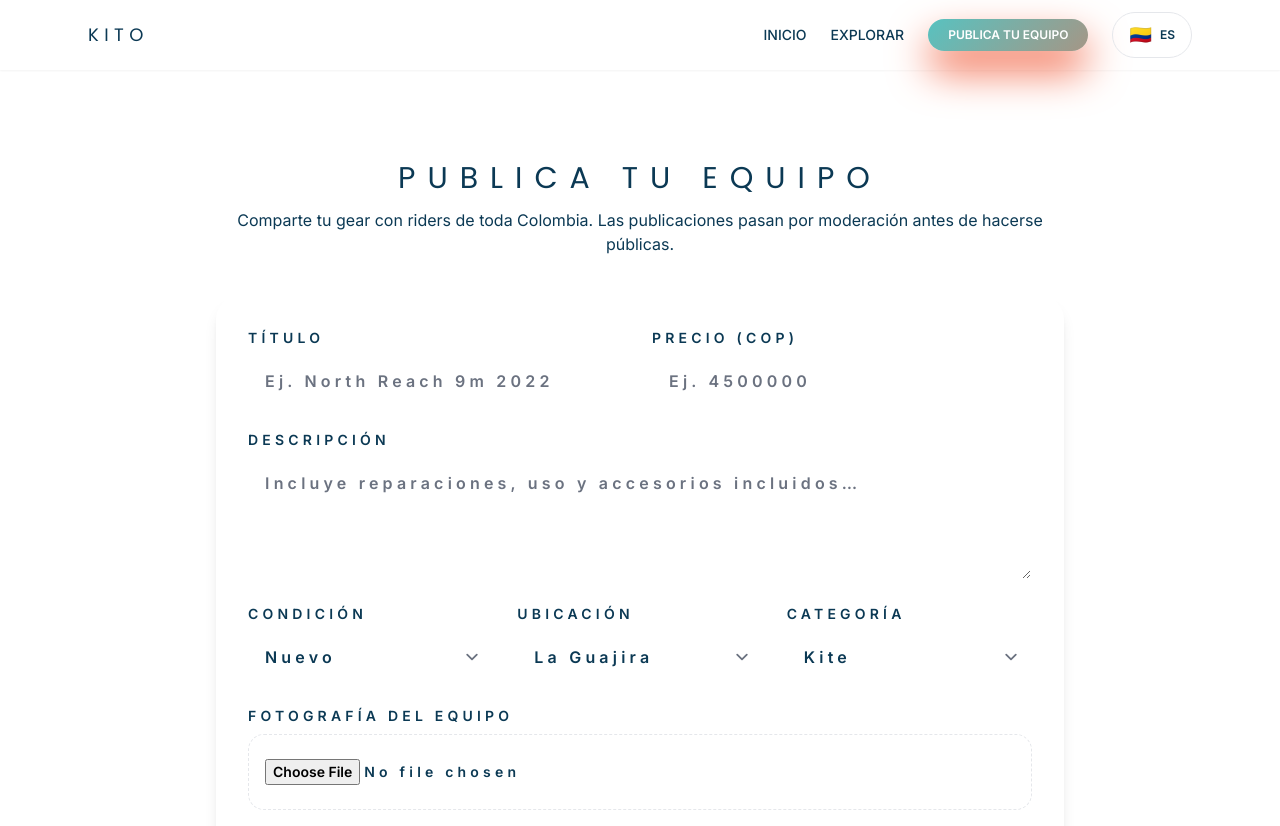
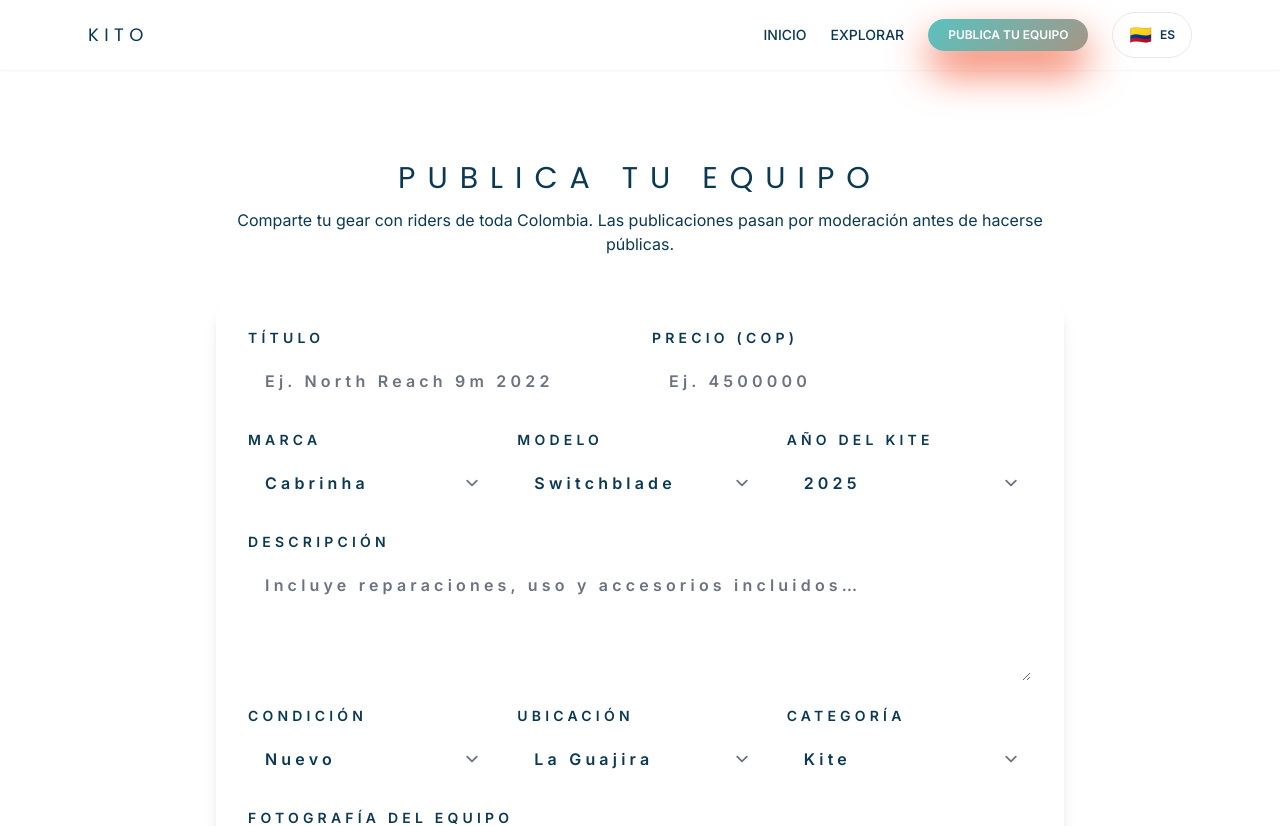
Before and after one commit to ngonzalez2/kito, a Next.js app: page /sell in a window 1280 px wide. Shown: the top 826 px of the page. Built offline with nearby package versions, Linux system fonts and the light colour scheme.

Commit message:
Add kite brand metadata and image compression to sell form

```diff
--- a/app/api/listings/route.js
+++ b/app/api/listings/route.js
@@ -30,6 +30,19 @@ function validateListingPayload(payload) {
   }
   if (!payload.category) {
     errors.push('Category is required.');
+  }
+  if (!payload.brand) {
+    errors.push('Brand is required.');
+  }
+  if (!payload.model) {
+    errors.push('Model is required.');
+  }
+  if (
+    payload.year === undefined ||
+    payload.year === null ||
+    Number.isNaN(Number(payload.year))
+  ) {
+    errors.push('Year must be a valid number.');
   }
   if (!payload.imageUrl) {
     errors.push('Image URL is required.');
@@ -74,6 +87,9 @@ export async function POST(request) {
       condition: payload.condition,
       location: payload.location,
       category: payload.category,
+      brand: payload.brand,
+      model: payload.model,
+      year: Number(payload.year),
       imageUrl: payload.imageUrl,
     });
 
--- a/components/listings/SellForm.jsx
+++ b/components/listings/SellForm.jsx
@@ -6,6 +6,112 @@ import useTranslations from '@/hooks/useTranslations';
 const CONDITIONS = ['new', 'excellent', 'good', 'used'];
 const LOCATIONS = ['La Guajira', 'Barranquilla', 'Cartagena', 'Medellín', 'Bogotá'];
 const CATEGORIES = ['kite', 'board', 'accessories'];
+const KITE_BRANDS = [
+  { name: 'Cabrinha', models: ['Switchblade', 'Moto X', 'Drifter', 'Contra', 'FX2'] },
+  { name: 'Duotone', models: ['Evo', 'Rebel', 'Dice', 'Neo', 'Juice'] },
+  { name: 'North', models: ['Reach', 'Orbit', 'Pulse', 'Carve', 'Code Zero'] },
+  { name: 'Slingshot', models: ['Machine', 'Rally', 'RPM', 'Ghost', 'Raptor'] },
+  { name: 'Naish', models: ['Pivot', 'Slash', 'Triad', 'Dash', 'Ride'] },
+  { name: 'F-One', models: ['Bandit', 'Trigger', 'WTF!?', 'Breeze', 'Bullit'] },
+  { name: 'Core', models: ['XR', 'GTS', 'Nexus', 'Impact', 'Section'] },
+  { name: 'Airush', models: ['Lithium', 'Union', 'Razor', 'Lift', 'Ultra'] },
+  { name: 'Eleveight', models: ['RS', 'FS', 'OS', 'XS', 'PS'] },
+  { name: 'Ozone', models: ['Reo', 'Enduro', 'Edge', 'Catalyst', 'Alpha'] },
+  { name: 'Ocean Rodeo', models: ['Roam', 'Crave', 'Rise', 'Flite', 'Prodigy'] },
+  { name: 'Liquid Force', models: ['NV', 'Solo', 'P1', 'Wow', 'Vortex'] },
+];
+const CURRENT_YEAR = new Date().getFullYear();
+const YEAR_OPTIONS = Array.from({ length: 16 }, (_, index) => String(CURRENT_YEAR - index));
+const MAX_UPLOAD_SIZE = 5 * 1024 * 1024;
+const MAX_CANVAS_DIMENSION = 1800;
+
+const loadImage = (file) =>
+  new Promise((resolve, reject) => {
+    const objectUrl = URL.createObjectURL(file);
+    const image = new Image();
+    image.onload = () => {
+      URL.revokeObjectURL(objectUrl);
+      resolve(image);
+    };
+    image.onerror = (error) => {
+      URL.revokeObjectURL(objectUrl);
+      reject(error);
+    };
+    image.src = objectUrl;
+  });
+
+const canvasToBlob = (canvas, quality) =>
+  new Promise((resolve, reject) => {
+    canvas.toBlob(
+      (blob) => {
+        if (!blob) {
+          reject(new Error('Canvas compression failed.'));
+          return;
+        }
+        resolve(blob);
+      },
+      'image/jpeg',
+      quality
+    );
+  });
+
+async function compressImageFile(file, maxSizeBytes = MAX_UPLOAD_SIZE) {
+  if (typeof window === 'undefined' || !(file instanceof File)) {
+    return file;
+  }
+
+  if (file.size <= maxSizeBytes) {
+    return file;
+  }
+
+  try {
+    const image = await loadImage(file);
+    const canvas = document.createElement('canvas');
+    const context = canvas.getContext('2d', { alpha: false });
+
+    let { width, height } = image;
+    const largestSide = Math.max(width, height);
+
+    if (largestSide > MAX_CANVAS_DIMENSION) {
+      const scale = MAX_CANVAS_DIMENSION / largestSide;
+      width = Math.round(width * scale);
+      height = Math.round(height * scale);
+    }
+
+    canvas.width = width;
+    canvas.height = height;
+    context.drawImage(image, 0, 0, width, height);
+
+    let quality = 0.9;
+    let blob = await canvasToBlob(canvas, quality);
+
+    while (blob.size > maxSizeBytes && quality > 0.5) {
+      quality = Math.max(quality - 0.1, 0.5);
+      blob = await canvasToBlob(canvas, quality);
+    }
+
+    while (blob.size > maxSizeBytes && (width > 640 || height > 640)) {
+      width = Math.round(width * 0.85);
+      height = Math.round(height * 0.85);
+      canvas.width = width;
+      canvas.height = height;
+      context.drawImage(image, 0, 0, width, height);
+      blob = await canvasToBlob(canvas, quality);
+    }
+
+    if (blob.size > maxSizeBytes) {
+      return file;
+    }
+
+    return new File([blob], file.name.replace(/\.(png|webp)$/i, '.jpg'), {
+      type: 'image/jpeg',
+      lastModified: Date.now(),
+    });
+  } catch (error) {
+    console.warn('Failed to compress image file', error);
+    return file;
+  }
+}
 
 const parseResponsePayload = async (response) => {
   const contentType = response.headers.get('content-type') || '';
@@ -35,6 +141,9 @@ export default function SellForm() {
     condition: CONDITIONS[0],
     location: LOCATIONS[0],
     category: CATEGORIES[0],
+    brand: KITE_BRANDS[0]?.name ?? '',
+    model: KITE_BRANDS[0]?.models[0] ?? '',
+    year: YEAR_OPTIONS[0],
   });
   const [imageFile, setImageFile] = useState(null);
   const [imagePreview, setImagePreview] = useState('');
@@ -65,9 +174,17 @@ export default function SellForm() {
       condition: CONDITIONS[0],
       location: LOCATIONS[0],
       category: CATEGORIES[0],
+      brand: KITE_BRANDS[0]?.name ?? '',
+      model: KITE_BRANDS[0]?.models[0] ?? '',
+      year: YEAR_OPTIONS[0],
     });
     setImageFile(null);
-    setImagePreview('');
+    setImagePreview((prev) => {
+      if (prev) {
+        URL.revokeObjectURL(prev);
+      }
+      return '';
+    });
   };
 
   const savePendingListing = (listing) => {
@@ -81,23 +198,95 @@ export default function SellForm() {
 
   const handleInputChange = (event) => {
     const { name, value } = event.target;
+    if (name === 'brand') {
+      const selectedBrand = KITE_BRANDS.find((option) => option.name === value);
+      setFormState((prev) => ({
+        ...prev,
+        brand: value,
+        model: selectedBrand?.models[0] ?? '',
+      }));
+      return;
+    }
+
     setFormState((prev) => ({ ...prev, [name]: value }));
   };
 
-  const handleFileChange = (event) => {
-    const file = event.target.files?.[0];
-    setImageFile(file || null);
-    if (file) {
-      const previewUrl = URL.createObjectURL(file);
-      setImagePreview(previewUrl);
-    } else {
-      setImagePreview('');
+  const availableModels = useMemo(() => {
+    const selectedBrand = KITE_BRANDS.find((option) => option.name === formState.brand);
+    return selectedBrand?.models ?? [];
+  }, [formState.brand]);
+
+  useEffect(() => {
+    return () => {
+      if (imagePreview) {
+        URL.revokeObjectURL(imagePreview);
+      }
+    };
+  }, [imagePreview]);
+
+  const handleFileChange = async (event) => {
+    const input = event.target;
+    const file = input.files?.[0];
+
+    if (!file) {
+      setImageFile(null);
+      setImagePreview((prev) => {
+        if (prev) {
+          URL.revokeObjectURL(prev);
+        }
+        return '';
+      });
+      return;
+    }
+
+    try {
+      const compressedFile = await compressImageFile(file, MAX_UPLOAD_SIZE);
+
+      if (compressedFile.size > MAX_UPLOAD_SIZE) {
+        setImageFile(null);
+        setImagePreview((prev) => {
+          if (prev) {
+            URL.revokeObjectURL(prev);
+          }
+          return '';
+        });
+        setStatus('error');
+        setMessage(sell.errors.imageTooLarge);
+        input.value = '';
+        return;
+      }
+
+      setImageFile(compressedFile);
+      setImagePreview((prev) => {
+        if (prev) {
+          URL.revokeObjectURL(prev);
+        }
+        return URL.createObjectURL(compressedFile);
+      });
+      setStatus('idle');
+      setMessage('');
+    } catch (error) {
+      console.error('Failed to process selected image', error);
+      setImageFile(null);
+      setImagePreview((prev) => {
+        if (prev) {
+          URL.revokeObjectURL(prev);
+        }
+        return '';
+      });
+      setStatus('error');
+      setMessage(sell.errors.imageProcessing);
+      input.value = '';
     }
   };
 
   const uploadImage = async () => {
     if (!imageFile) {
       throw new Error(sell.errors.imageRequired);
+    }
+
+    if (imageFile.size > MAX_UPLOAD_SIZE) {
+      throw new Error(sell.errors.imageTooLarge);
     }
     const formData = new FormData();
     formData.append('file', imageFile);
@@ -138,6 +327,9 @@ export default function SellForm() {
           condition: formState.condition,
           location: formState.location,
           category: formState.category,
+          brand: formState.brand,
+          model: formState.model,
+          year: Number(formState.year),
           imageUrl,
         }),
       });
@@ -211,6 +403,53 @@ export default function SellForm() {
                 className="rounded-2xl border border-transparent bg-white/80 px-4 py-3 text-base text-deep-blue focus:border-coral focus:outline-none focus:ring-2 focus:ring-coral/30"
                 placeholder={sell.placeholders.price}
               />
+            </label>
+          </div>
+          <div className="grid gap-6 md:grid-cols-3">
+            <label className="flex flex-col gap-2 text-sm font-semibold uppercase tracking-[0.3em] text-deep-blue">
+              {sell.fields.brand}
+              <select
+                name="brand"
+                value={formState.brand}
+                onChange={handleInputChange}
+                className="rounded-2xl border border-transparent bg-white/80 px-4 py-3 text-base text-deep-blue focus:border-coral focus:outline-none focus:ring-2 focus:ring-coral/30"
+              >
+                {KITE_BRANDS.map((option) => (
+                  <option key={option.name} value={option.name}>
+                    {option.name}
+                  </option>
+                ))}
+              </select>
+            </label>
+            <label className="flex flex-col gap-2 text-sm font-semibold uppercase tracking-[0.3em] text-deep-blue">
+              {sell.fields.model}
+              <select
+                name="model"
+                value={formState.model}
+                onChange={handleInputChange}
+                className="rounded-2xl border border-transparent bg-white/80 px-4 py-3 text-base text-deep-blue focus:border-coral focus:outline-none focus:ring-2 focus:ring-coral/30"
+              >
+                {availableModels.map((model) => (
+                  <option key={model} value={model}>
+                    {model}
+                  </option>
+                ))}
+              </select>
+            </label>
+            <label className="flex flex-col gap-2 text-sm font-semibold uppercase tracking-[0.3em] text-deep-blue">
+              {sell.fields.year}
+              <select
+                name="year"
+                value={formState.year}
+                onChange={handleInputChange}
+                className="rounded-2xl border border-transparent bg-white/80 px-4 py-3 text-base text-deep-blue focus:border-coral focus:outline-none focus:ring-2 focus:ring-coral/30"
+              >
+                {YEAR_OPTIONS.map((year) => (
+                  <option key={year} value={year}>
+                    {year}
+                  </option>
+                ))}
+              </select>
             </label>
           </div>
           <label className="flex flex-col gap-2 text-sm font-semibold uppercase tracking-[0.3em] text-deep-blue">
--- a/i18n/translations.js
+++ b/i18n/translations.js
@@ -128,6 +128,9 @@ const translations = {
         condition: 'Condición',
         location: 'Ubicación',
         category: 'Categoría',
+        brand: 'Marca',
+        model: 'Modelo',
+        year: 'Año del kite',
         image: 'Fotografía del equipo',
       },
       placeholders: {
@@ -156,6 +159,8 @@ const translations = {
         imageRequired: 'Agrega al menos una imagen.',
         uploadFailed: 'No se pudo cargar la imagen.',
         submitFailed: 'No se pudo crear la publicación. Intenta de nuevo.',
+        imageTooLarge: 'Reduce el archivo a 5MB o menos.',
+        imageProcessing: 'No pudimos procesar la imagen. Intenta con otro archivo.',
       },
     },
     footer: {
@@ -314,6 +319,9 @@ const translations = {
         condition: 'Condition',
         location: 'Location',
         category: 'Category',
+        brand: 'Brand',
+        model: 'Model',
+        year: 'Year',
         image: 'Gear photo',
       },
       placeholders: {
@@ -342,6 +350,8 @@ const translations = {
         imageRequired: 'Please add an image.',
         uploadFailed: 'Image upload failed.',
         submitFailed: 'We could not create the listing. Try again.',
+        imageTooLarge: 'Image must be 5MB or smaller.',
+        imageProcessing: 'We could not process the image. Try another file.',
       },
     },
     footer: {
--- a/lib/db.js
+++ b/lib/db.js
@@ -24,6 +24,9 @@ async function ensureSchema() {
           condition TEXT,
           location TEXT,
           category TEXT,
+          brand TEXT,
+          model TEXT,
+          year INTEGER,
           image_url TEXT,
           description TEXT,
           status TEXT DEFAULT 'pending',
@@ -41,6 +44,9 @@ async function ensureSchema() {
       `;
 
       await sql`ALTER TABLE listings ADD COLUMN IF NOT EXISTS category TEXT;`;
+      await sql`ALTER TABLE listings ADD COLUMN IF NOT EXISTS brand TEXT;`;
+      await sql`ALTER TABLE listings ADD COLUMN IF NOT EXISTS model TEXT;`;
+      await sql`ALTER TABLE listings ADD COLUMN IF NOT EXISTS year INTEGER;`;
       await sql`ALTER TABLE listings ADD COLUMN IF NOT EXISTS status TEXT DEFAULT 'pending';`;
       await sql`ALTER TABLE listings ADD COLUMN IF NOT EXISTS created_at TIMESTAMP DEFAULT NOW();`;
     })();
```
Also changed, not shown: lib/listings.js.
